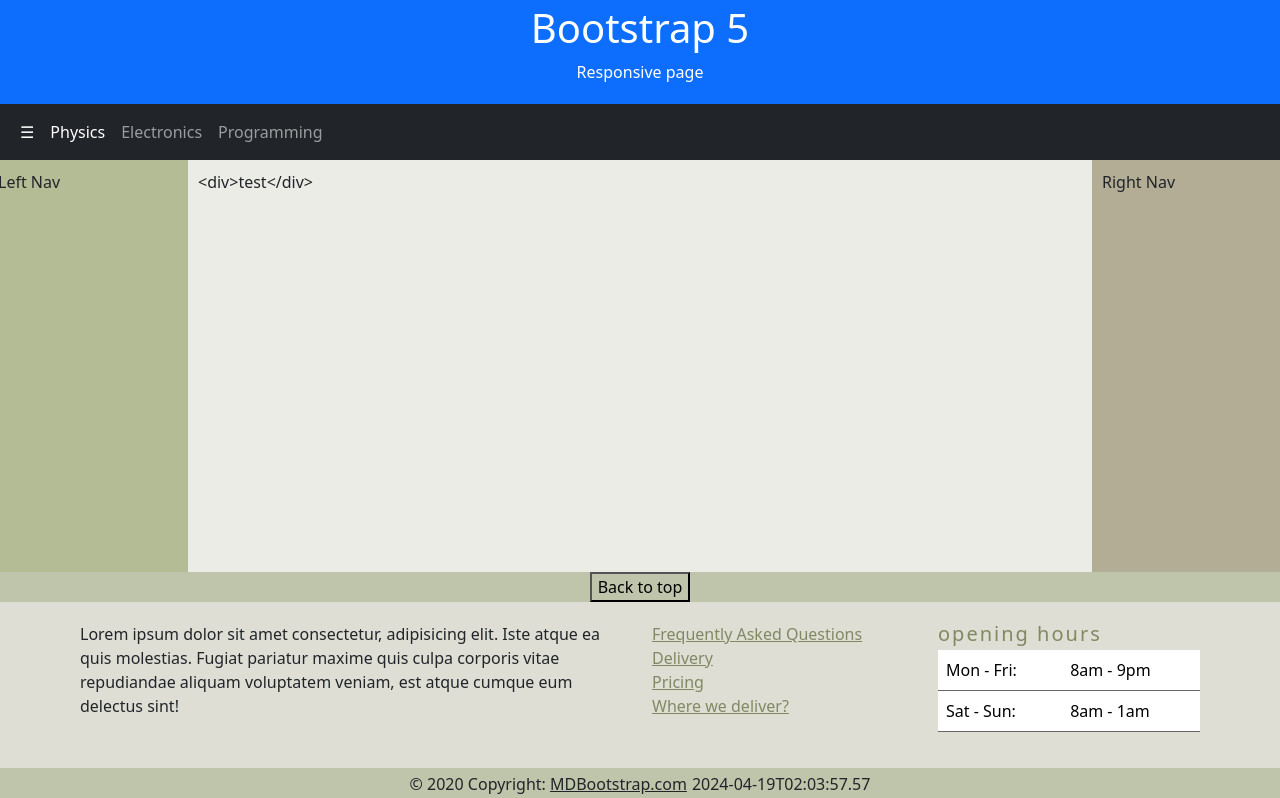
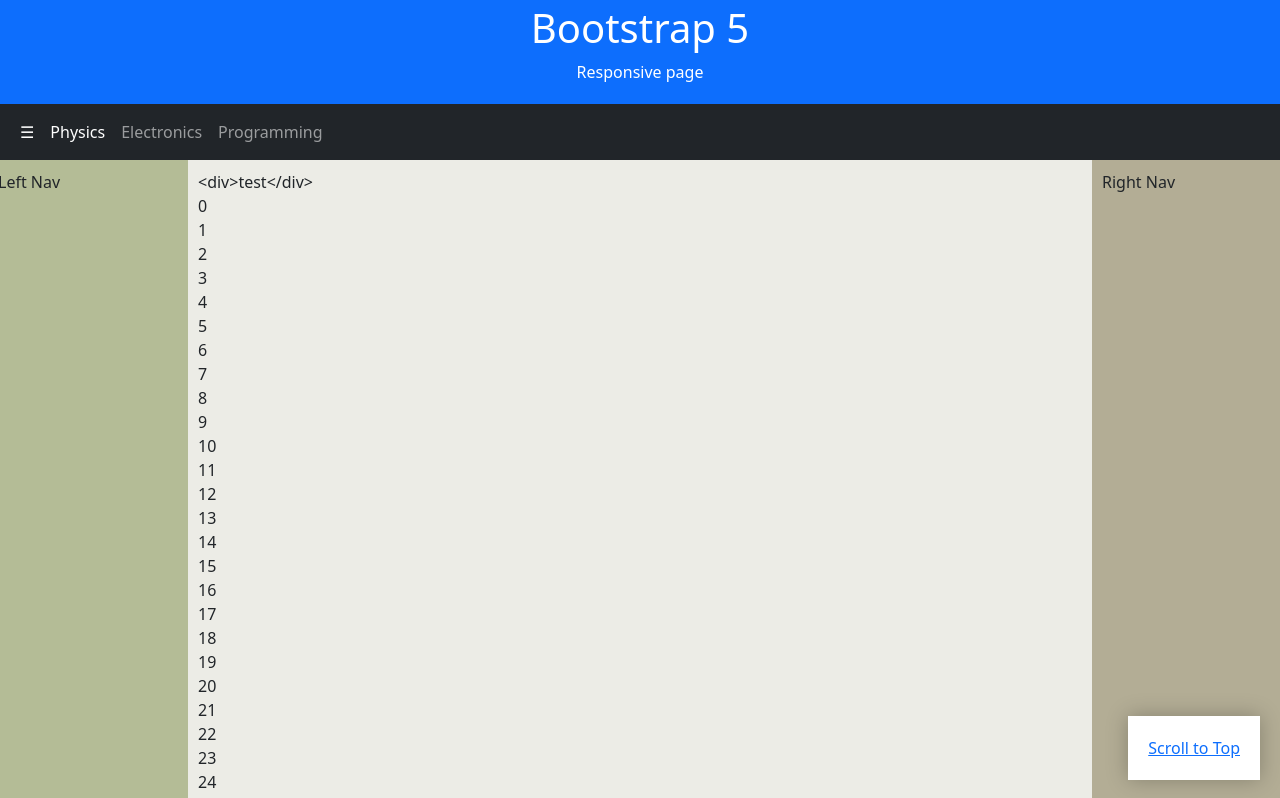
Before and after one commit to hsnprojects/nglearn01, an Angular app: page / in a window 1280 px wide. Shown: the top 798 px of the page. Built offline with nearby package versions, Linux system fonts and the light colour scheme.

Commit message:
Added backtotop button

```diff
--- a/src/app/components/footer/footer.component.css
+++ b/src/app/components/footer/footer.component.css
@@ -0,0 +1,13 @@
+#toTopLink {
+    position: fixed;
+    bottom: 20px;
+    right: 20px;
+    padding: 20px;
+    background: white;
+    box-shadow: 0 0 20px rgba(0, 0, 0, 0.25);
+    display: block;
+  }
+
+  #toTopLink .hidden {
+    display: none;
+  }
--- a/src/app/components/footer/footer.component.html
+++ b/src/app/components/footer/footer.component.html
@@ -1,6 +1,5 @@
 <!-- Make this visible only if height is more than twice the device height -->
-<div id="backtotop-and-message"
-     class="d-flex justify-content-center">
+<div id="backtotop-and-message" class="d-flex justify-content-center">
     <button class="align-self-center">Back to top</button>
 </div>
 
@@ -17,8 +16,7 @@
             </div>
 
             <div class="col-lg-3">
-                <ul id="footer-links"
-                    class="list-unstyled">
+                <ul id="footer-links" class="list-unstyled">
                     <li>
                         <a href="#!">Frequently Asked Questions</a>
                     </li>
@@ -35,10 +33,8 @@
             </div>
 
             <div class="col-lg-3 col-md-6">
-                <h5 class="mb-1"
-                    style="letter-spacing: 2px; color: #818963;">opening hours</h5>
-                <table class="table"
-                       style="color: #4f4f4f; border-color: #666;">
+                <h5 class="mb-1" style="letter-spacing: 2px; color: #818963;">opening hours</h5>
+                <table class="table" style="color: #4f4f4f; border-color: #666;">
                     <tbody>
                         <tr>
                             <td>Mon - Fri:</td>
@@ -56,11 +52,22 @@
 
 </div>
 
-
-<div class="text-center p-1"
-     style="background-color: #bfc5ab;">
+<div class="text-center p-1" style="background-color: #bfc5ab;">
     © 2020 Copyright:
-    <a class="text-dark"
-       href="https://mdbootstrap.com/">MDBootstrap.com</a>
+    <a class="text-dark" href="https://mdbootstrap.com/">MDBootstrap.com</a>
     <label id="info" style="margin-left: 5px;">{{timestamp}}</label>
 </div>
+
+<a id="toTopLink" class="hidden" href="#">Scroll to Top</a>
+
+<script>
+    window.addEventListener('scroll', () => {
+        const toTopLink = document.getElementById('toTopLink');
+
+        if (window.scrollY > 0) {
+            toTopLink.classList.remove('hidden');
+        } else {
+            toTopLink.classList.add('hidden');
+        }
+    }, true);
+</script>
--- a/src/app/components/main-body/main-body.component.html
+++ b/src/app/components/main-body/main-body.component.html
@@ -1,4 +1,6 @@
-<div id="content"
-     class="col">
+<div id="content" class="col">
     {{ dynamicBody }}
+
+    <div *ngFor="let line of severalLines">{{line}}</div>
+
 </div>
--- a/src/app/components/main-body/main-body.component.ts
+++ b/src/app/components/main-body/main-body.component.ts
@@ -5,9 +5,18 @@
   templateUrl: './main-body.component.html',
   styleUrls: ['./main-body.component.css']
 })
+
 export class MainBodyComponent {
 
   dynamicBody: string = "<div>test</div>";
+
+  severalLines: number[] = [];
+
+  public constructor() {
+    for (let i = 0; i < 50; i++) {
+      this.severalLines.push(i);
+    }
+  }
 
   // public constructor(){
   //   for(let i=0; i< 30; i++)
```
